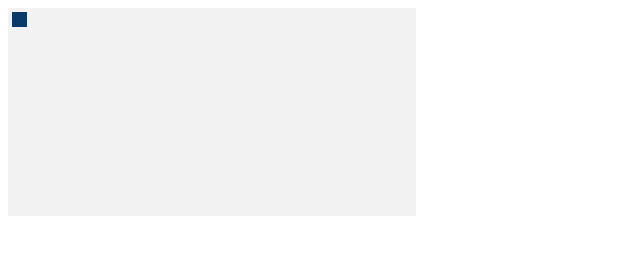
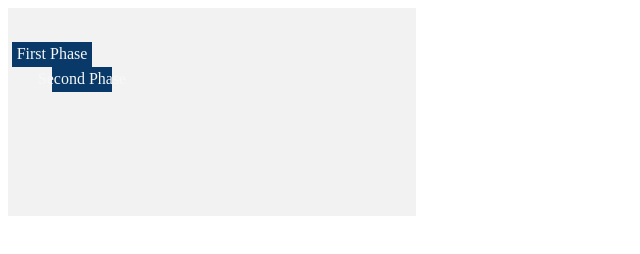
Before and after one commit to edi9999/gant-planning, a website: page index.html in a window 1280 px wide. Shown: the whole page, without its empty margins (0-640 px from the left). Drawn offline with nearby package versions, Linux system fonts and the light colour scheme.

Commit message:
moved out method draw phases and draw descriptions

```diff
--- a/gant-planning.js
+++ b/gant-planning.js
@@ -5,10 +5,15 @@ var gantplanning={
 
 var Planning=function()
 {
+	_this=this;
 
 	this.style={
 		phasesColor:d3.rgb("#083968"),
-		phasesHeight:"15px"
+		stepWidth:20,
+		phasesHeight:25,
+		textColor:d3.rgb("#F7F7F7"),
+		phasesY:30,
+		fontsize:16
 	};
 
 	this.fill=function(events)
@@ -21,22 +26,46 @@ var Planning=function()
 	{
 		this.element=element;
 		this.mainElement= d3.select(this.element)
-			.attr("class","gant-planning")
+			.attr("class","gant-planning");
 		return this;
+	}
+
+	var updatePhases=function()
+	{
+		var phases=_this.mainElement.selectAll("rect.phase")
+			.data(_this.events);
+
+		phases.enter()
+			.append("rect")
+			.attr("class","phase")
+			.attr("fill",_this.style.phasesColor)
+			.attr("height",_this.style.phasesHeight+"px")
+			.attr("width",function(v,i){return (v.end-v.start)*_this.style.stepWidth+"px"})
+			.attr("x",function(v,i){return (v.start-1)*_this.style.stepWidth+"px"})
+			.attr("y",function(v,i){return _this.style.phasesY+i*_this.style.phasesHeight+"px"});
+	}
+
+	var updateDescriptions=function()
+	{
+		var descriptions=_this.mainElement.selectAll("text.description")
+			.data(_this.events);
+
+		descriptions.enter()
+			.append("text")
+			.attr("class","description")
+			.attr("x",function(v,i){return (v.start+v.end-2)/2*_this.style.stepWidth+"px"})
+			.attr("y",function(v,i){return _this.style.phasesY+17+(i)*_this.style.phasesHeight+"px"})
+			.attr("fill",_this.style.textColor)
+			.attr("text-anchor","middle")
+			.attr("font-size",_this.style.fontsize)
+			.text(function(d){return d.description});
 	}
 
 	this.draw=function()
 	{
-		var phases=this.mainElement.selectAll("rect.phases")
-			.data(this.events);
-
-		phases.enter()
-			.append("rect")
-			.attr("class","phases")
-			.attr("fill",this.style.phasesColor)
-			.attr("height",this.style.phasesHeight)
-			.attr("width","15px")
-
+		var _this=this;
+		updatePhases();
+		updateDescriptions();
 		return this;
 	}
 
--- a/index.html
+++ b/index.html
@@ -14,7 +14,10 @@
 <script>
 	var planning=gantplanning
 		.createPlanning()
-		.fill([{"description":"First Phase","start":1,"end":5}])
+		.fill([
+			{"description":"First Phase","start":1,"end":5},
+			{"description":"Second Phase","start":3,"end":6}
+		])
 		.attachTo(document.getElementById('demo'))
 		.draw();
 </script>
```
